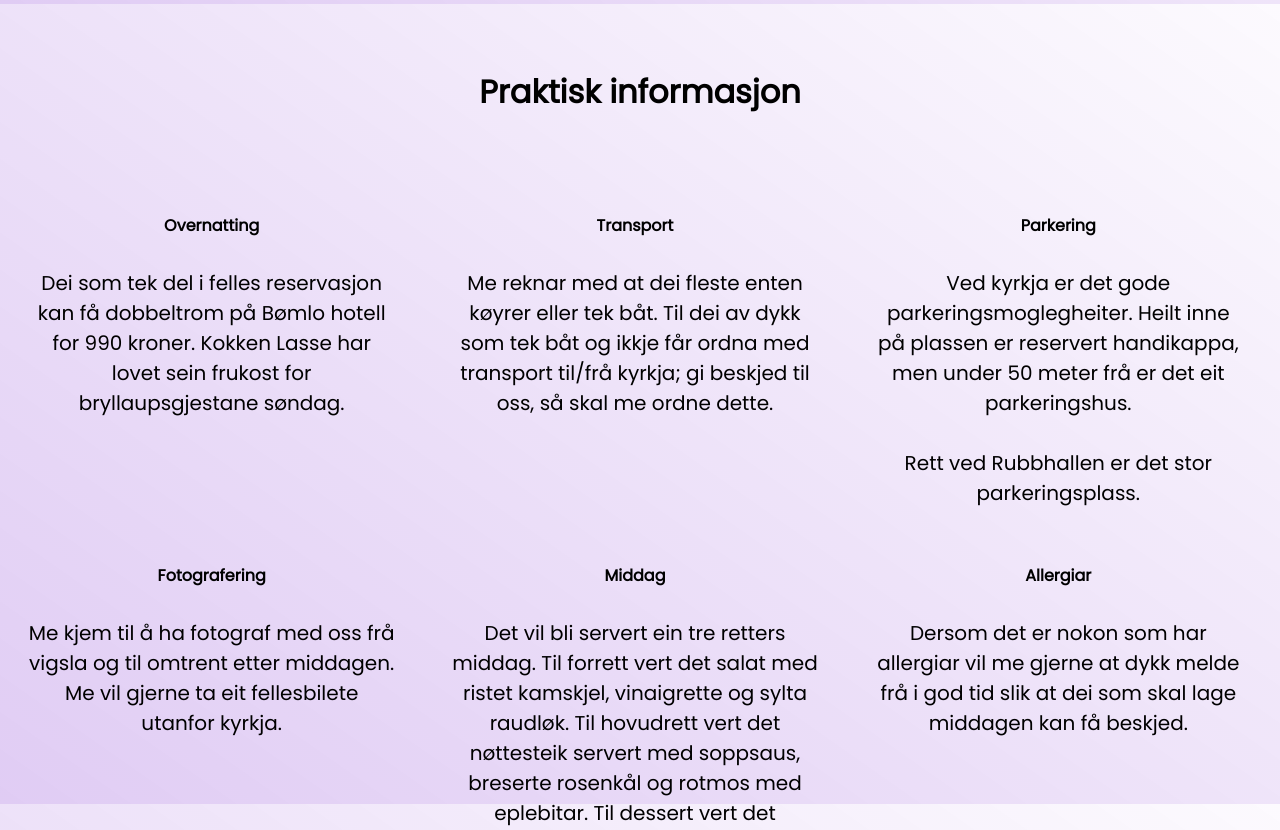
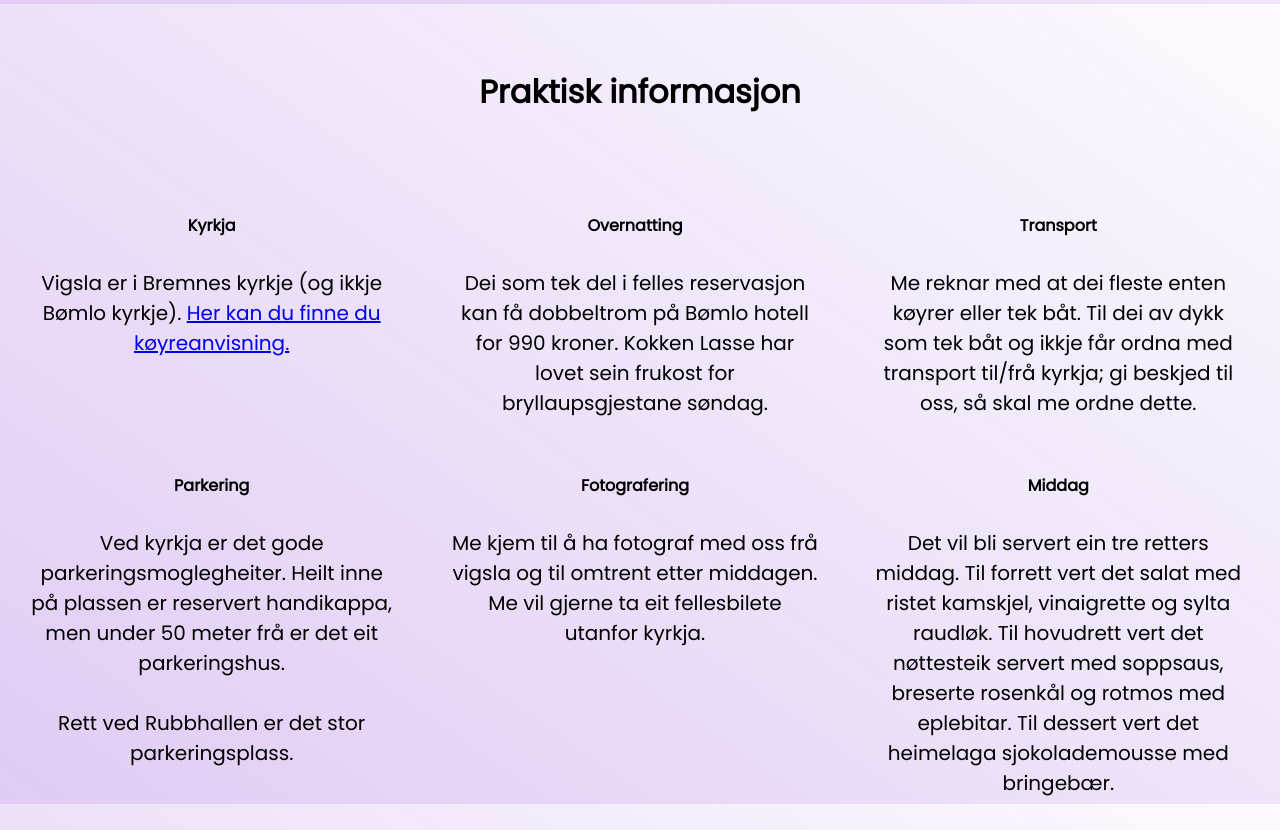
Before and after one commit to 2gjoes/2gjoes.github.io, a plain HTML site: page index.html in a window 1280 px wide. Shown: the part 4796-5626 px from the top of the page. Drawn offline with nearby package versions, Linux system fonts and the light colour scheme; files that its build step writes are made by us from their sources.

Commit message:
endret takk

```diff
--- a/index.html
+++ b/index.html
@@ -440,6 +440,11 @@ var x = setInterval(function() {
 
 <div class="container">
 <div class="jonasclass">
+<h4>Kyrkja</h4>
+<p>Vigsla er i Bremnes kyrkje (og ikkje Bømlo kyrkje). <a href="https://goo.gl/maps/286qVq3wgSR2">Her kan du finne du køyreanvisning.</a>
+</div>
+
+<div class="jonasclass">
 <h4>Overnatting</h4>
 <p> Dei som tek del i felles reservasjon kan få dobbeltrom på Bømlo hotell for 990 kroner. Kokken Lasse har lovet sein frukost for bryllaupsgjestane søndag.</p>
 </div>
@@ -535,7 +540,7 @@ må vedgå at me draumar om ei bryllaupsreise. Dersom du likevel ynskjer å gi o
 <li>Linda og Svein Ernst som byr på konjakk og likør</li>
 <li>Mariann og Helene som lagar bryllaupskake</li>
 <li>Sandvikenspelare som serverer maten</li>
-<li>Og alle andre som også bidrar med stort og smått, inkludert gode råd</li>
+<li>Og alle andre som også bidrar med stort og smått</li>
 
 
 <div id="space4"></div>
```
